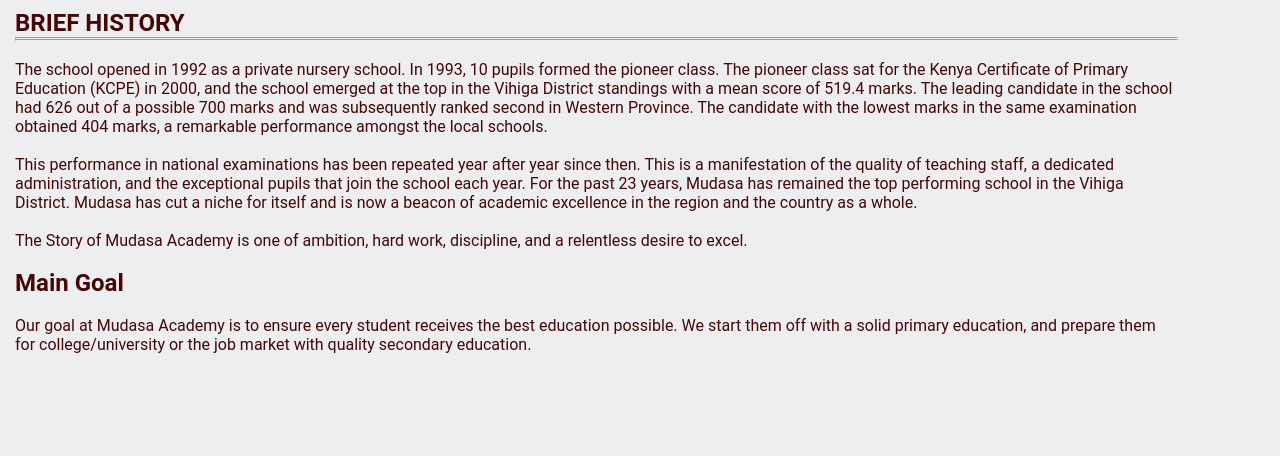
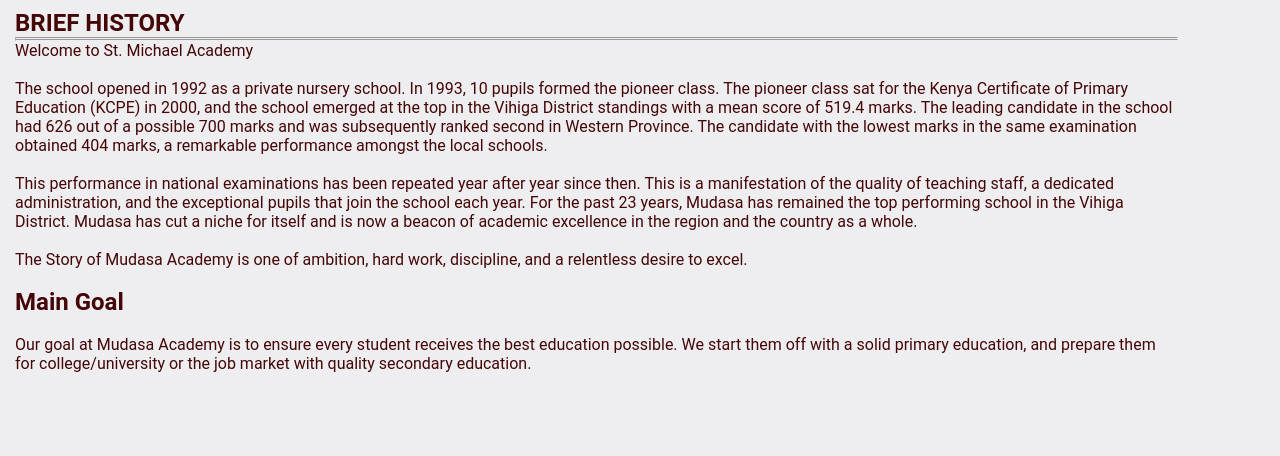
Before and after one commit to Eng-Oyier/St.-Michael-Academy, a plain HTML site: page about.html in a window 1280 px wide. Shown: the part 91-547 px from the top of the page. Drawn offline with Linux system fonts and the light colour scheme.

Commit message:
Update about.html
Update trial

```diff
--- a/about.html
+++ b/about.html
@@ -25,6 +25,7 @@
         <div class="container">
           <h2>BRIEF HISTORY</h2><hr>
           <hr>
+            <p>Welcome to St. Michael Academy</p>
           <br>
           <p>
             The school opened in 1992 as a private nursery school. In 1993, 10 pupils formed the pioneer class. The pioneer class sat for the Kenya Certificate of Primary Education (KCPE) in 2000, and the school emerged at the top in the Vihiga District standings with a mean score of 519.4 marks. The leading candidate in the school had 626 out of a possible 700 marks and was subsequently ranked second in Western Province. The candidate with the lowest marks in the same examination obtained 404 marks, a remarkable performance amongst the local schools.</p>
```
